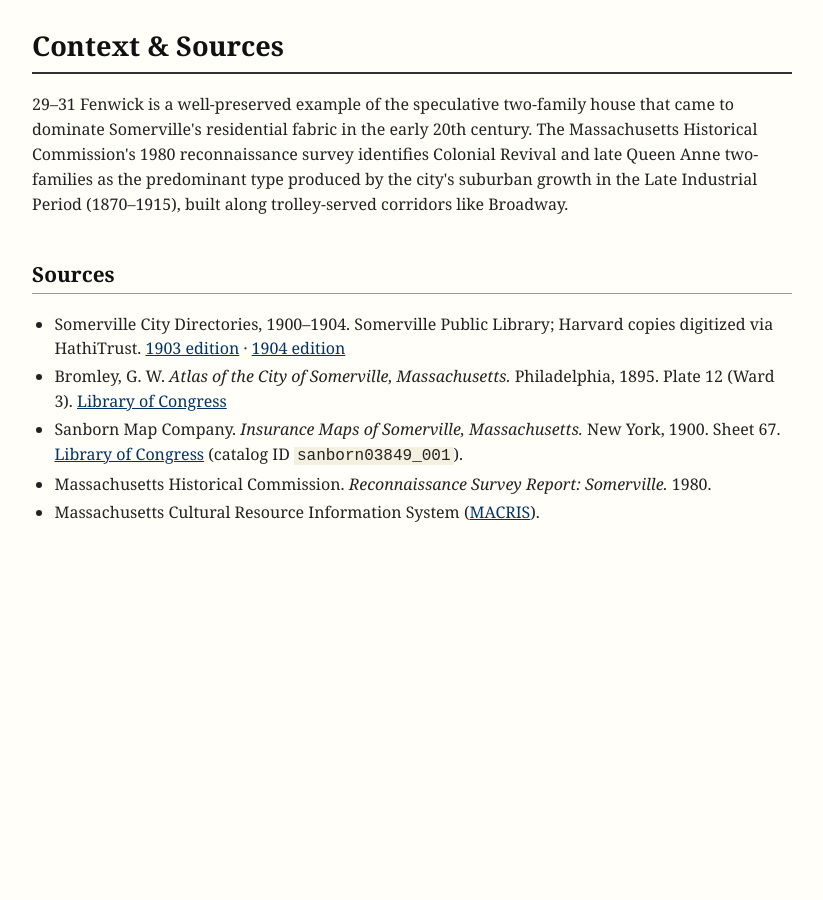
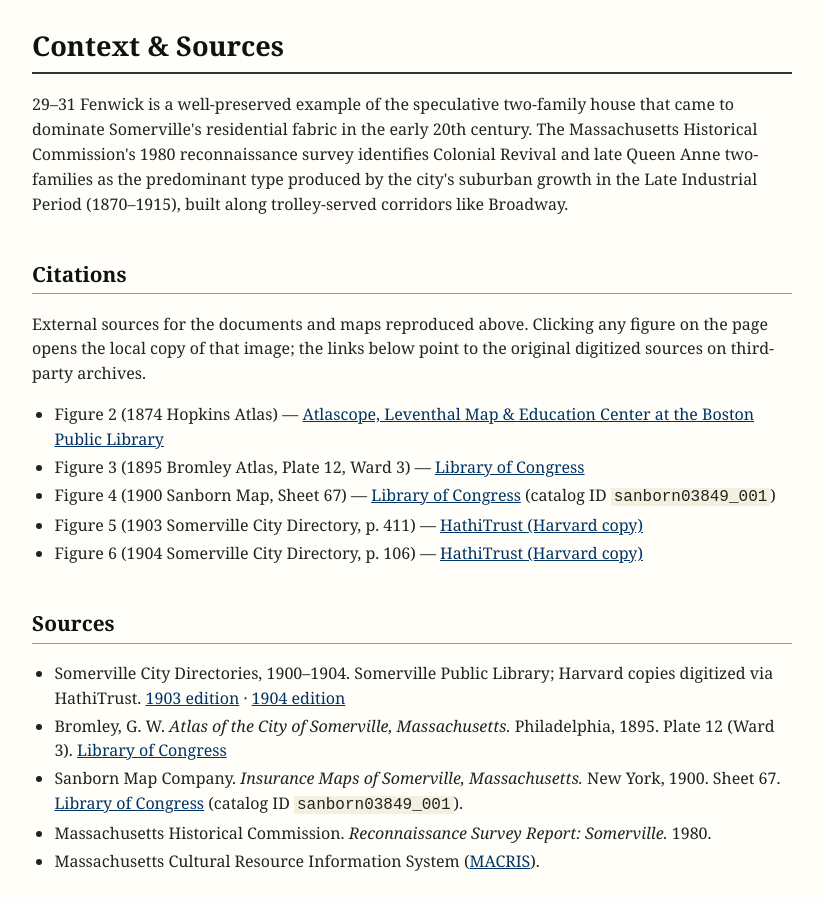
Before and after one commit to christianhatch/christianhatchme, a Jekyll site: the page fenwick/index.html, which Jekyll copies as it is, in a window 1280 px wide and 900 px high, scrolled down 17618 px. Shown: the whole window, without its empty margins (228-1051 px from the left). Built offline with Jekyll 4.4.1, drawn with Linux system fonts in a browser that asks for light colours; before the commit the page ends 18175 px from its top, so only the background shows below that.

Commit message:
fix links

```diff
--- a/fenwick/index.html
+++ b/fenwick/index.html
@@ -69,7 +69,7 @@
 <p>29&ndash;31 Fenwick Street is a two-family wood-frame house in the Winter Hill neighborhood of Somerville, Massachusetts. It was built in 1903 as a speculative duplex, during the post-1900 residential infill that followed the extension of Fenwick Street through to Jaques Street.</p>
 
 <figure>
-  <img src="images/exterior_front_dec_2026.jpg" alt="Front exterior of 29-31 Fenwick Street, December 2026, painted dark navy with white trim">
+  <a href="images/exterior_front_dec_2026.jpg"><img src="images/exterior_front_dec_2026.jpg" alt="Front exterior of 29-31 Fenwick Street, December 2026, painted dark navy with white trim"></a>
   <figcaption>Figure 1. The house at 29&ndash;31 Fenwick Street, December 2026.</figcaption>
 </figure>
 
@@ -91,35 +91,27 @@
 </ul>
 
 <figure>
-  <img src="images/1874_hopkins.jpg" alt="1874 Hopkins Atlas of Somerville, showing the Winter Hill area before Fenwick Street existed, with the land labeled 'Court' instead">
+  <a href="images/1874_hopkins.jpg"><img src="images/1874_hopkins.jpg" alt="1874 Hopkins Atlas of Somerville, showing the Winter Hill area before Fenwick Street existed, with the land labeled 'Court' instead"></a>
   <figcaption>Figure 2. 1874 Hopkins Atlas. Fenwick Street doesn't exist yet &mdash; the future Fenwick Street block is labeled <em>Court</em>, and even the upper section off Broadway remains undeveloped.</figcaption>
 </figure>
 
 <figure>
-  <a href="https://www.loc.gov/resource/g3764sm.gla00253/?sp=16">
-    <img src="images/bromley_1895_fenwick.jpg" alt="1895 Bromley Atlas, Plate 12, showing the Fenwick Street area of Somerville with the parcel undeveloped">
-  </a>
+  <a href="images/bromley_1895_fenwick.jpg"><img src="images/bromley_1895_fenwick.jpg" alt="1895 Bromley Atlas, Plate 12, showing the Fenwick Street area of Somerville with the parcel undeveloped"></a>
   <figcaption>Figure 3. 1895 Bromley Atlas, Plate 12 (Ward 3). The block containing the future 29&ndash;31 Fenwick is labeled with its landowner's name but shows no buildings.</figcaption>
 </figure>
 
 <figure>
-  <a href="https://www.loc.gov/resource/g3764sm.g038491900/?sp=70&amp;st=image">
-    <img src="images/sanborn_1900_p67_fenwick.jpg" alt="1900 Sanborn Fire Insurance Map, Sheet 67, showing Fenwick Street ending before Jaques Street">
-  </a>
+  <a href="images/sanborn_1900_p67_fenwick.jpg"><img src="images/sanborn_1900_p67_fenwick.jpg" alt="1900 Sanborn Fire Insurance Map, Sheet 67, showing Fenwick Street ending before Jaques Street"></a>
   <figcaption>Figure 4. 1900 Sanborn Map, Sheet 67. Fenwick Street ends at Heath Street; the block toward Jaques remains vacant.</figcaption>
 </figure>
 
 <figure>
-  <a href="https://babel.hathitrust.org/cgi/pt?id=hvd.hn4hv7&amp;seq=447&amp;q1=fenwick">
-    <img src="images/somervile_directory_1903_p411.jpg" alt="1903 Somerville City Directory page 411 showing Fenwick Street listings ending at 25">
-  </a>
+  <a href="images/somervile_directory_1903_p411.jpg"><img src="images/somervile_directory_1903_p411.jpg" alt="1903 Somerville City Directory page 411 showing Fenwick Street listings ending at 25"></a>
   <figcaption>Figure 5. 1903 Somerville City Directory, p. 411. Fenwick listings end at house number 25; no entries at 29 or 31.</figcaption>
 </figure>
 
 <figure>
-  <a href="https://babel.hathitrust.org/cgi/pt?id=hvd.hn4hv8&amp;seq=459&amp;q1=fenwick">
-    <img src="images/somervile_directory_1904_p106.jpg" alt="1904 Somerville City Directory Streets section showing Fenwick Street with new listings at 29 and 31">
-  </a>
+  <a href="images/somervile_directory_1904_p106.jpg"><img src="images/somervile_directory_1904_p106.jpg" alt="1904 Somerville City Directory Streets section showing Fenwick Street with new listings at 29 and 31"></a>
   <figcaption>Figure 6. 1904 Somerville City Directory, p. 106. 29 and 31 Fenwick appear for the first time.</figcaption>
 </figure>
 
@@ -127,7 +119,7 @@
 
 <h1 id="the-people"><a href="#the-people">The People</a></h1>
 
-<p>In late 1897 or early 1898, an elderly Somerville man named <strong>Edward Foote</strong> died. He had owned a substantial parcel of land on Winter Hill &mdash; a quiet, half-built corner of the city where Broadway curved up the slope and the streets behind it trailed off into pasture. His will named his son, Edward H. Foote, as executor. On June 28, 1898, Edward H. walked into the Middlesex County Probate Court in Cambridge and was <a href="images/1898_edward_foote_probate.png">sworn in to administer his father's estate</a>. The first major thing the heirs did was decide what to do with the land.</p>
+<p>In late 1897 or early 1898, an elderly Somerville man named <strong>Edward Foote</strong> died. He had owned a substantial parcel of land on Winter Hill &mdash; a quiet, half-built corner of the city where Broadway curved up the slope and the streets behind it trailed off into pasture. His will named his son, Edward H. Foote, as executor. On June 28, 1898, Edward H. walked into the Middlesex County Probate Court in Cambridge and was <a href="images/1898_edward_foote_probate.jpg">sworn in to administer his father's estate</a>. The first major thing the heirs did was decide what to do with the land.</p>
 
 <p>They decided to subdivide it.</p>
 
@@ -135,21 +127,21 @@
 
 <p>Sometime in the next four years, Lot 3 came into the hands of a man named <strong>Henry A. Peck</strong>. Henry was a Somerville native, born around 1851 in Cambridge to a grocer named John Peck (Vermont-born) and his wife Phebe (Maine-born, maiden name Barnard). By the time Henry was 52, he had become prosperous enough to invest in real estate. He acquired Lot 3 and almost certainly had a duplex built on it. And on June 20, 1903, he did something that was both ordinary for its era and quietly tender: he transferred title in the brand-new duplex to his elderly widowed mother, <strong>Phebe</strong>, then 76 years old. The income from renting both halves would be hers for the rest of her life.</p>
 
-<p>Phebe Peck never lived at 31 Fenwick. She stayed at 41 Pearl Street, the East Somerville house she had occupied for decades, where <a href="images/1900_us_census_phoebe_peck.png">by 1900 she shared rooms with her widowed half-brother Porter Roberts and her widowed half-sister Jane Sheperd</a>. The three Maine-born siblings &mdash; two whose surname was Roberts and one whose surname had been Barnard &mdash; were consolidating into a single household in their seventies and eighties, attended by a series of live-in domestic servants (Irish-born Margaret Mountain in 1860, then Mary Sullivan in 1900, then Isabella McKay by 1910). It was the kind of household viewers of <em>The Gilded Age</em> would recognize at a glance: elderly Yankee Protestant widows sharing rooms, a domestic servant at the kitchen door, and the rental income from a property in another part of the city flowing quietly back to keep everyone comfortable. The first tenants of 31 Fenwick were paying their rent to a small-scale Yankee widow landlady on Pearl Street.</p>
+<p>Phebe Peck never lived at 31 Fenwick. She stayed at 41 Pearl Street, the East Somerville house she had occupied for decades, where <a href="images/1900_us_census_phoebe_peck.jpg">by 1900 she shared rooms with her widowed half-brother Porter Roberts and her widowed half-sister Jane Sheperd</a>. The three Maine-born siblings &mdash; two whose surname was Roberts and one whose surname had been Barnard &mdash; were consolidating into a single household in their seventies and eighties, attended by a series of live-in domestic servants (Irish-born Margaret Mountain in 1860, then Mary Sullivan in 1900, then Isabella McKay by 1910). It was the kind of household viewers of <em>The Gilded Age</em> would recognize at a glance: elderly Yankee Protestant widows sharing rooms, a domestic servant at the kitchen door, and the rental income from a property in another part of the city flowing quietly back to keep everyone comfortable. The first tenants of 31 Fenwick were paying their rent to a small-scale Yankee widow landlady on Pearl Street.</p>
 
 <hr>
 
 <p>The first family to live at 31 Fenwick walked in five months after Henry signed the deed to his mother. On a November day in 1903, <strong>Heinn F. Tomfohrde I</strong> &mdash; a 27-year-old clerk who worked in Boston &mdash; married <strong>Betsey L. Simonds</strong>, a 23-year-old whose father Lewis had died a decade earlier in Antrim, New Hampshire. The newlyweds took the 31 side of the duplex. They brought with them Betsey's widowed mother, <strong>Henrietta Simonds</strong> (born in Maine, like Phebe), who would live with them for the rest of her life. The duplex they walked into was new construction in the most fashionable Victorian-into-Edwardian style of the moment &mdash; stained glass at the stairway and around the parlor windows, ornate moulding above the doors, hardwood floors throughout, a stone foundation in the cellar, and a coal-fired furnace whose iron ductwork still survives in the basement today. Three years later their first son, <strong>Heinn Friedrich Tomfohrde Jr.</strong>, was born at 31 Fenwick.</p>
 
-<p>Heinn F. I was the son of German Lutheran immigrants from the Stade district of Lower Saxony, who had settled at 329 Broadway on Winter Hill, just up the slope from 31 Fenwick. His father, also named Heinn, had a downtown Boston business address at 45 Court Street. The Tomfohrdes were a still-translating family &mdash; keeping the Low German &ldquo;Heinn&rdquo; instead of Anglicizing it to Henry, even though the very man whose mother now held the deed to their new house was named precisely that. By 1908, with a second son Karl Martin on the way, the Tomfohrdes had outgrown the Fenwick duplex. They <a href="images/1910_hein_rogers_ave.png">bought a freestanding house at 57 Rogers Ave in West Somerville</a> and never came back. Heinn F. I would spend the next thirty years working his way up from clerk to piano-retail cashier to self-employed insurance broker, eventually retiring in Arlington with his wife after raising two sons.</p>
+<p>Heinn F. I was the son of German Lutheran immigrants from the Stade district of Lower Saxony, who had settled at 329 Broadway on Winter Hill, just up the slope from 31 Fenwick. His father, also named Heinn, had a downtown Boston business address at 45 Court Street. The Tomfohrdes were a still-translating family &mdash; keeping the Low German &ldquo;Heinn&rdquo; instead of Anglicizing it to Henry, even though the very man whose mother now held the deed to their new house was named precisely that. By 1908, with a second son Karl Martin on the way, the Tomfohrdes had outgrown the Fenwick duplex. They <a href="images/1910_hein_rogers_ave.jpg">bought a freestanding house at 57 Rogers Ave in West Somerville</a> and never came back. Heinn F. I would spend the next thirty years working his way up from clerk to piano-retail cashier to self-employed insurance broker, eventually retiring in Arlington with his wife after raising two sons.</p>
 
-<p>Next door at 29 Fenwick, beginning in the same year, was a railroad conductor named <strong>Frank A. Low</strong>. He shows up in the <a href="https://babel.hathitrust.org/cgi/pt?id=hvd.hn4hv8&amp;seq=459&amp;q1=fenwick">1904 Somerville Directory</a> and then largely disappears from the record. The full occupancy chain at 29 Fenwick is one of the largest things we still don't know.</p>
+<p>Next door at 29 Fenwick, beginning in the same year, was a railroad conductor named <strong>Frank A. Low</strong>. He shows up in the <a href="images/somervile_directory_1904_p352.jpg">1904 Somerville Directory</a> and then largely disappears from the record. The full occupancy chain at 29 Fenwick is one of the largest things we still don't know.</p>
 
 <hr>
 
-<p>When the Tomfohrdes left in 1907, Phebe Peck's next tenant at 31 Fenwick was <strong>Jesse G. Taft</strong>, a state prison officer, and his wife <strong>Ella G.</strong>, both born in the early 1860s. They had no children. They stayed for thirteen years. Jesse and Ella were the kind of long-quiet-tenancy couple that almost never makes it into a historical narrative &mdash; same job, same house, same childless arrangement, year after year. The <a href="images/1920_us_census_jesse_taft.png">1920 US Census records them at 31 Fenwick</a> with their tenure category marked &ldquo;R&rdquo; (rented), and the same census reveals that by then Phebe Peck had been dead five years.</p>
+<p>When the Tomfohrdes left in 1907, Phebe Peck's next tenant at 31 Fenwick was <strong>Jesse G. Taft</strong>, a state prison officer, and his wife <strong>Ella G.</strong>, both born in the early 1860s. They had no children. They stayed for thirteen years. Jesse and Ella were the kind of long-quiet-tenancy couple that almost never makes it into a historical narrative &mdash; same job, same house, same childless arrangement, year after year. The <a href="images/1920_us_census_jesse_taft.jpg">1920 US Census records them at 31 Fenwick</a> with their tenure category marked &ldquo;R&rdquo; (rented), and the same census reveals that by then Phebe Peck had been dead five years.</p>
 
-<p><a href="images/1915_phebe_peck_death_cert.png">She had died on August 9, 1915</a>, at 41 Pearl Street, of stomach cancer. She was 88 years, 9 months, and 22 days old, and her attending physician had been treating her for the eleven months before her death. Her grandson Arthur S. Peck was living with her at the end and filed her death certificate the day after she died. They buried her at Woodlawn Cemetery in Everett &mdash; the Yankee Protestant cemetery for greater Boston &mdash; three days later.</p>
+<p><a href="images/1915_phebe_peck_death_cert.jpg">She had died on August 9, 1915</a>, at 41 Pearl Street, of stomach cancer. She was 88 years, 9 months, and 22 days old, and her attending physician had been treating her for the eleven months before her death. Her grandson Arthur S. Peck was living with her at the end and filed her death certificate the day after she died. They buried her at Woodlawn Cemetery in Everett &mdash; the Yankee Protestant cemetery for greater Boston &mdash; three days later.</p>
 
 <p>Phebe's estate, working through the multi-year probate process and through the disruption of the First World War, did not sell 31 Fenwick for three and a half years. The Tafts kept paying rent the whole time, now to the estate rather than to Phebe directly. Then, on a January afternoon two months after the November 1918 armistice, the estate of Phebe A. Peck signed a stack of deeds, and a young Anglo-Irish immigrant couple signed two simultaneous mortgages, and a duplex changed hands.</p>
 
@@ -159,11 +151,11 @@
 
 <p>They held the house for the next forty-five years. Across those four-and-a-half decades, the duplex got incrementally modernized in the way most working-class Boston-area houses did: the coal furnace gave way to a steam-radiator system, gas fixtures were replaced with electric, and the basic 1903 footprint was kept intact while the systems underneath were quietly upgraded.</p>
 
-<p>By the <a href="images/1930_us_census_logue_29.png">1930 census</a>, the Logues were a family of six. By the <a href="images/1940_us_census_logue.png">1940 census</a>, four of the children were grown adults still living at home &mdash; Charles, Helen Grace (a stenographer in a wholesale plumbing firm), John H. (a machine operator whose name was followed by a phrase that quietly devastates: &ldquo;unable to work&rdquo;), and Joseph W. (a milkman who, with his $1,800 annual wage, was actually outearning his Boston Elevated Railway father). The 1940 census was a snapshot of a Depression-era working-class household navigating the strange economic inversions of the moment: the railway machinist's hours had been cut, but milk delivery had stayed steady.</p>
+<p>By the <a href="images/1930_us_census_logue_29.jpg">1930 census</a>, the Logues were a family of six. By the <a href="images/1940_us_census_logue.jpg">1940 census</a>, four of the children were grown adults still living at home &mdash; Charles, Helen Grace (a stenographer in a wholesale plumbing firm), John H. (a machine operator whose name was followed by a phrase that quietly devastates: &ldquo;unable to work&rdquo;), and Joseph W. (a milkman who, with his $1,800 annual wage, was actually outearning his Boston Elevated Railway father). The 1940 census was a snapshot of a Depression-era working-class household navigating the strange economic inversions of the moment: the railway machinist's hours had been cut, but milk delivery had stayed steady.</p>
 
-<p>Then <a href="images/1943_john_logue_obit.png">in February 1943 John Logue died</a>. A year later, <a href="images/1944_john_h_obit.png">in 1944, his son John H.</a> &mdash; the one who had been &ldquo;unable to work&rdquo; &mdash; followed him. The household contracted around the surviving women. By 1950 <a href="images/1950_us_census_margaret_helen_logue_31.png">only Margaret (now 68 and widowed for seven years) and Helen Grace (now 40, never married, still in the wholesale plumbing job) were left at 31 Fenwick</a>.</p>
+<p>Then <a href="images/1943_john_logue_obit.jpg">in February 1943 John Logue died</a>. A year later, <a href="images/1944_john_h_obit.jpg">in 1944, his son John H.</a> &mdash; the one who had been &ldquo;unable to work&rdquo; &mdash; followed him. The household contracted around the surviving women. By 1950 <a href="images/1950_us_census_margaret_helen_logue_31.jpg">only Margaret (now 68 and widowed for seven years) and Helen Grace (now 40, never married, still in the wholesale plumbing job) were left at 31 Fenwick</a>.</p>
 
-<p><a href="images/1963_margaret_logue_obit.png">Margaret Logue died on April 3, 1963</a>, age 81.</p>
+<p><a href="images/1963_margaret_logue_obit.jpg">Margaret Logue died on April 3, 1963</a>, age 81.</p>
 
 <hr>
 
@@ -214,12 +206,12 @@
 <p>The exterior was recently renovated. The photograph below shows the pre-renovation appearance.</p>
 
 <figure>
-  <img src="images/exterior_front_jan_2025.jpg" alt="Front exterior of 29-31 Fenwick Street, January 2025, prior to renovation">
+  <a href="images/exterior_front_jan_2025.jpg"><img src="images/exterior_front_jan_2025.jpg" alt="Front exterior of 29-31 Fenwick Street, January 2025, prior to renovation"></a>
   <figcaption>Figure 7. 29&ndash;31 Fenwick Street in January 2025, prior to the recent exterior renovation.</figcaption>
 </figure>
 
 <figure>
-  <img src="images/exterior_front_porch.jpg" alt="Front porch of 29-31 Fenwick showing side-by-side entry doors for units 29 and 31">
+  <a href="images/exterior_front_porch.jpg"><img src="images/exterior_front_porch.jpg" alt="Front porch of 29-31 Fenwick showing side-by-side entry doors for units 29 and 31"></a>
   <figcaption>Figure 8. The front porch, with side-by-side entries for 29 (left) and 31 (right).</figcaption>
 </figure>
 
@@ -234,7 +226,7 @@
 <p>Each unit has its own private entrance from the front porch.</p>
 
 <figure>
-  <img src="images/29_31_fenwick_floorplan.jpg" alt="Floorplan of 29-31 Fenwick Street showing the basement and three floors of the duplex">
+  <a href="images/29_31_fenwick_floorplan.jpg"><img src="images/29_31_fenwick_floorplan.jpg" alt="Floorplan of 29-31 Fenwick Street showing the basement and three floors of the duplex"></a>
   <figcaption>Figure 9. Floorplan of 29&ndash;31 Fenwick Street.</figcaption>
 </figure>
 
@@ -250,12 +242,12 @@
 <p>The overall trim style is <strong>transitional Edwardian</strong> &mdash; more restrained than high-Victorian ornament, but more decorative than the Craftsman work that followed a decade later.</p>
 
 <figure>
-  <img src="images/dining_room_moulding_radiator.jpg" alt="Dining room of 29-31 Fenwick showing original dark-stained wood casings, stepped back-banding, wainscoting, and a built-in china cabinet">
+  <a href="images/dining_room_moulding_radiator.jpg"><img src="images/dining_room_moulding_radiator.jpg" alt="Dining room of 29-31 Fenwick showing original dark-stained wood casings, stepped back-banding, wainscoting, and a built-in china cabinet"></a>
   <figcaption>Figure 10. The dining room.</figcaption>
 </figure>
 
 <figure>
-  <img src="images/moulding_detail.jpg" alt="Close-up of a scrolled decorative wooden bracket at the top corner of a cased interior opening">
+  <a href="images/moulding_detail.jpg"><img src="images/moulding_detail.jpg" alt="Close-up of a scrolled decorative wooden bracket at the top corner of a cased interior opening"></a>
   <figcaption>Figure 11. A scrolled decorative bracket at the corner of a cased opening.</figcaption>
 </figure>
 
@@ -271,12 +263,12 @@
 <p>The style is characteristic of Edwardian and early Arts-and-Crafts residential glass that became common in Boston-area middle-class housing between approximately 1905 and 1912. Installation in 1903 places these windows at the leading edge of that adoption.</p>
 
 <figure>
-  <img src="images/stained_glass_living_room.jpg" alt="Original leaded stained-glass window in the living room with a quatrefoil motif in muted lavender and green">
+  <a href="images/stained_glass_living_room.jpg"><img src="images/stained_glass_living_room.jpg" alt="Original leaded stained-glass window in the living room with a quatrefoil motif in muted lavender and green"></a>
   <figcaption>Figure 12. The living-room stained-glass window.</figcaption>
 </figure>
 
 <figure>
-  <img src="images/stained_glass_stairway.jpg" alt="Original tall leaded stained-glass window on the stairway with vertical pointed-arch panels in lavender and aqua">
+  <a href="images/stained_glass_stairway.jpg"><img src="images/stained_glass_stairway.jpg" alt="Original tall leaded stained-glass window on the stairway with vertical pointed-arch panels in lavender and aqua"></a>
   <figcaption>Figure 13. The stairway stained-glass window.</figcaption>
 </figure>
 
@@ -285,12 +277,12 @@
 <p>The basement also holds remnants of an earlier <strong>gravity warm-air duct system</strong>: hand-formed sheet-metal ducts, partially crushed, abandoned in place. The house went through at least one major heating-system change in its early decades.</p>
 
 <figure>
-  <img src="images/living_room_layout_moulding_radiator.jpg" alt="Living room of 29-31 Fenwick with a cast-iron steam radiator beneath the bay windows">
+  <a href="images/living_room_layout_moulding_radiator.jpg"><img src="images/living_room_layout_moulding_radiator.jpg" alt="Living room of 29-31 Fenwick with a cast-iron steam radiator beneath the bay windows"></a>
   <figcaption>Figure 14. A cast-iron steam radiator beneath the living-room bay windows.</figcaption>
 </figure>
 
 <figure>
-  <img src="images/old_heating_duct.jpg" alt="Old hand-formed sheet-metal heating duct in the basement, abandoned and partially crushed">
+  <a href="images/old_heating_duct.jpg"><img src="images/old_heating_duct.jpg" alt="Old hand-formed sheet-metal heating duct in the basement, abandoned and partially crushed"></a>
   <figcaption>Figure 15. An abandoned hand-formed duct from the original gravity warm-air system.</figcaption>
 </figure>
 
@@ -301,7 +293,7 @@
 <p><strong>Foundation.</strong> Mortared stone &mdash; common in New England residential construction through the early 1900s. 1903 falls at the late end of stone-foundation use, before poured concrete became the standard.</p>
 
 <figure>
-  <img src="images/basement_stone_foundation.jpg" alt="Basement of 29-31 Fenwick showing the stone foundation walls, wood floor joists, brick chimney base, and boiler">
+  <a href="images/basement_stone_foundation.jpg"><img src="images/basement_stone_foundation.jpg" alt="Basement of 29-31 Fenwick showing the stone foundation walls, wood floor joists, brick chimney base, and boiler"></a>
   <figcaption>Figure 16. The basement &mdash; stone foundation, brick chimney base, wood floor joists, and the current boiler with steam piping overhead.</figcaption>
 </figure>
 
@@ -310,6 +302,18 @@
 <h1 id="context-sources"><a href="#context-sources">Context &amp; Sources</a></h1>
 
 <p>29&ndash;31 Fenwick is a well-preserved example of the speculative two-family house that came to dominate Somerville's residential fabric in the early 20th century. The Massachusetts Historical Commission's 1980 reconnaissance survey identifies Colonial Revival and late Queen Anne two-families as the predominant type produced by the city's suburban growth in the Late Industrial Period (1870&ndash;1915), built along trolley-served corridors like Broadway.</p>
+
+<h2 id="citations"><a href="#citations">Citations</a></h2>
+
+<p>External sources for the documents and maps reproduced above. Clicking any figure on the page opens the local copy of that image; the links below point to the original digitized sources on third-party archives.</p>
+
+<ul>
+  <li>Figure 2 (1874 Hopkins Atlas) &mdash; <a href="https://atlascope.org/#/view:share$mode:opacity$center:-71.094614,42.394364$zoom:18.09$base:maptiler-streets$overlay:ark:/76611/al88uzmc7">Atlascope, Leventhal Map &amp; Education Center at the Boston Public Library</a></li>
+  <li>Figure 3 (1895 Bromley Atlas, Plate 12, Ward 3) &mdash; <a href="https://www.loc.gov/resource/g3764sm.gla00253/?sp=16">Library of Congress</a></li>
+  <li>Figure 4 (1900 Sanborn Map, Sheet 67) &mdash; <a href="https://www.loc.gov/resource/g3764sm.g038491900/?sp=70&amp;st=image">Library of Congress</a> (catalog ID <code>sanborn03849_001</code>)</li>
+  <li>Figure 5 (1903 Somerville City Directory, p.&nbsp;411) &mdash; <a href="https://babel.hathitrust.org/cgi/pt?id=hvd.hn4hv7&amp;seq=447&amp;q1=fenwick">HathiTrust (Harvard copy)</a></li>
+  <li>Figure 6 (1904 Somerville City Directory, p.&nbsp;106) &mdash; <a href="https://babel.hathitrust.org/cgi/pt?id=hvd.hn4hv8&amp;seq=459&amp;q1=fenwick">HathiTrust (Harvard copy)</a></li>
+</ul>
 
 <h2 id="sources"><a href="#sources">Sources</a></h2>
 
```
